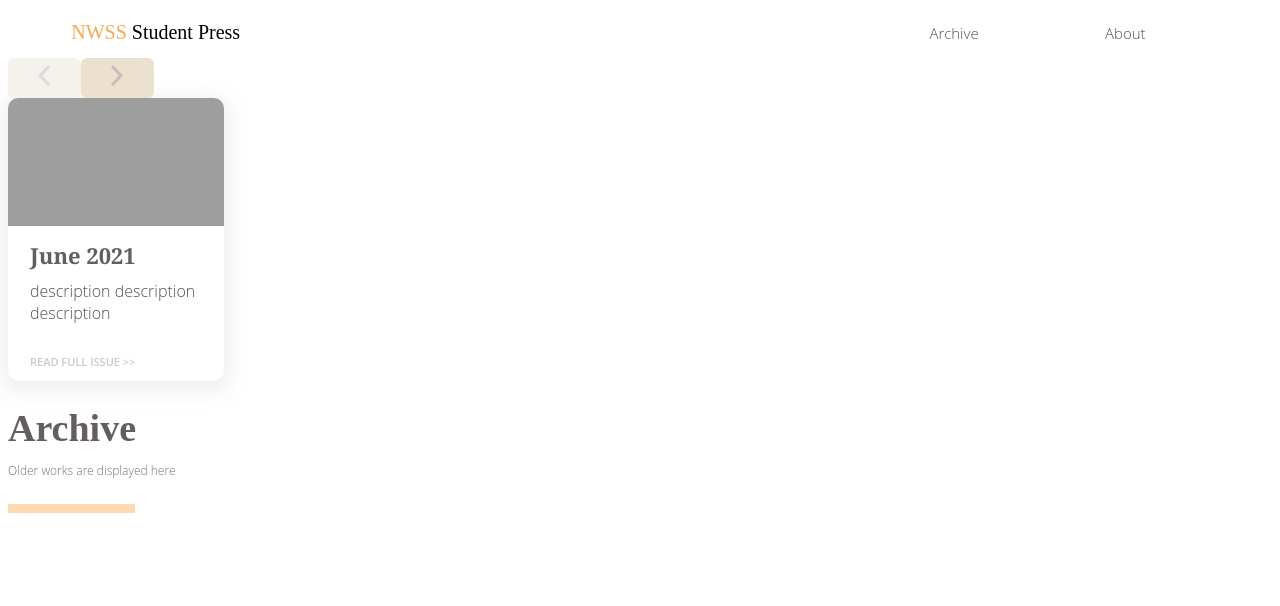
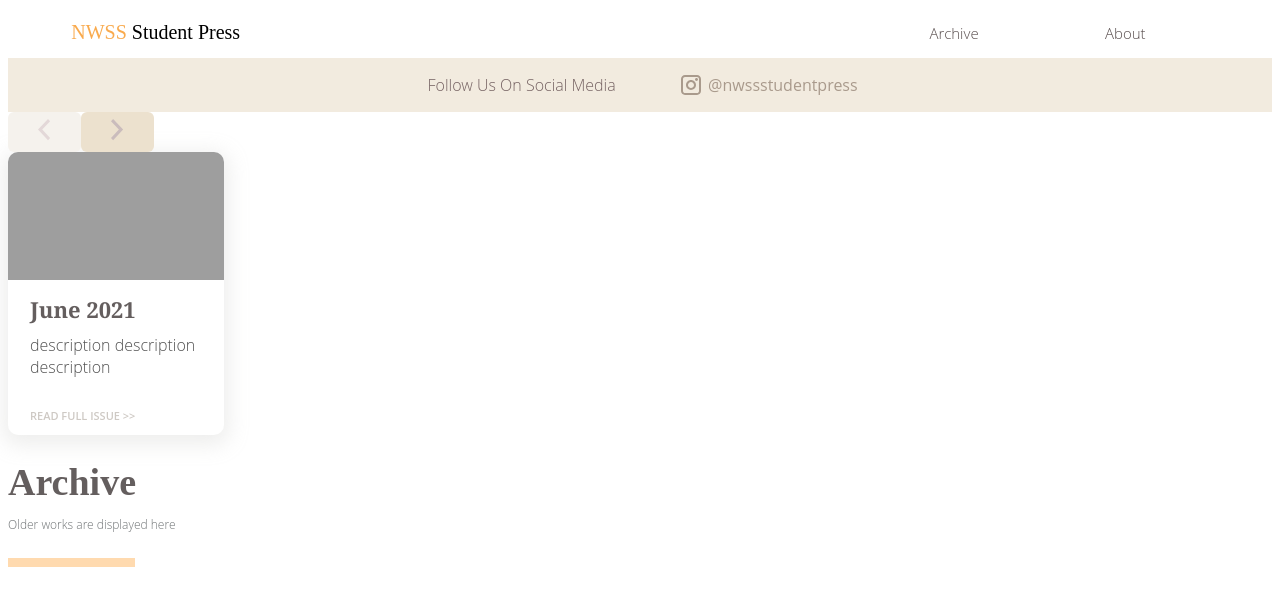
Before and after one commit to zjayee/NWSS-Student-Press-Website, a Gatsby site: page / in a window 1280 px wide. Built offline with nearby package versions, Linux system fonts and the light colour scheme; Gatsby itself is replaced by a stand-in of ours; grey boxes are pictures that could not be loaded.

Commit message:
Add middle bar

```diff
--- /dev/null
+++ b/src/components/MiddleBar.js
@@ -0,0 +1,16 @@
+import * as React from 'react'
+import instagram from '../images/instagram.svg'
+import{link, text, container, img} from './MiddleBar.module.css'
+
+const MiddleBar = () =>{
+
+    return(
+       <div className={container}>
+           <p className= {text}>Follow Us On Social Media</p>
+            <a href="https://www.instagram.com/nwssstudentpress/"className={link}><img src= {instagram} className={img}/> @nwssstudentpress</a>
+       </div>
+    )
+
+}
+
+export default MiddleBar;
--- /dev/null
+++ b/src/components/MiddleBar.module.css
@@ -0,0 +1,27 @@
+.container{
+    background-color: #F2EBDF;
+    display: flex;
+    justify-content: center;
+    align-items: center;
+}
+
+.link{
+    font-family: 'Open Sans', sans-serif;
+    font-size: 16px;
+    font-weight: 400;
+    color:#A99A8C;
+    text-decoration: none;
+    display: flex;
+    align-items: center;
+    margin-left: 5%;
+}
+
+.text{
+    font-family: 'Open Sans', sans-serif;
+    font-size: 16px;
+    font-weight: 300;
+    color:#756262;
+}
+.img{
+    margin-right: 3%;
+}
--- a/src/pages/index.js
+++ b/src/pages/index.js
@@ -7,12 +7,14 @@ import NextButton from '../components/NextButton'
 import BackButton from '../components/Backbutton'
 import ArchiveHeader from '../components/ArchiveHeader'
 import TopNav from '../components/TopNav'
+import MiddleBar from '../components/MiddleBar'
 
 const IndexPage = () => {
   return (
     <main>
       <title>Home Page</title>
       <TopNav/>
+      <MiddleBar/>
        <BackButton/><NextButton/>
       <ArchiveCard month="June" year="2021" description="description description description"
       image="https://is4-ssl.mzstatic.com/image/thumb/Music115/v4/4e/81/5a/4e815afd-9be1-2c3c-9f79-db523e722d49/190296479854.jpg/400x400cc.jpg"
```
Also changed, not shown: src/images/Instagram.svg (added).
